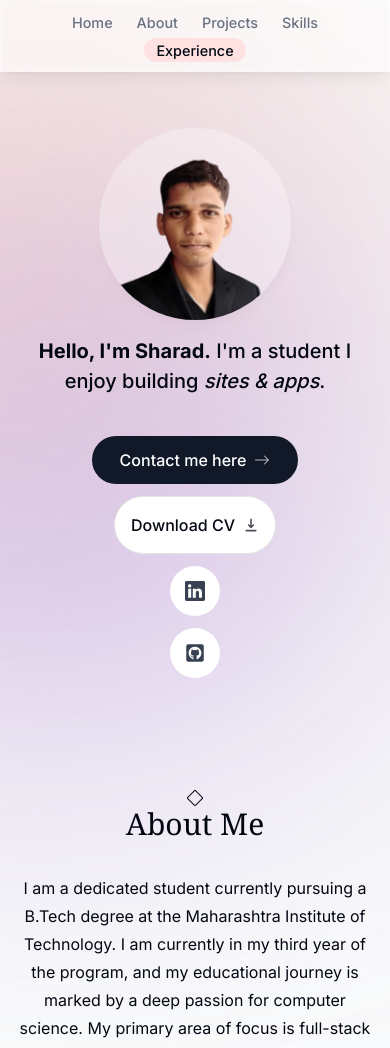
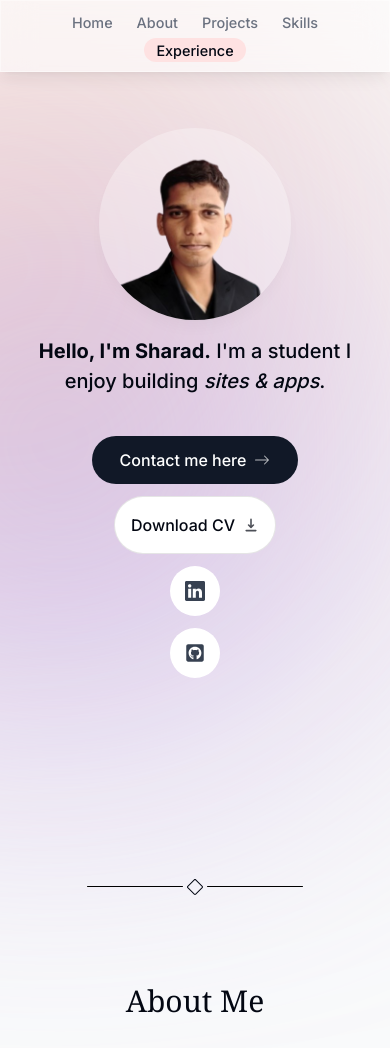
Before and after one commit to code-sharad/portfolio, a Next.js app: page / in a window 390 px wide. Shown: the top 1048 px of the page. Built offline with nearby package versions, Linux system fonts and the light colour scheme.

Commit message:
fix the trigger issue of project button in header

```diff
--- a/app/components/section-divider.tsx
+++ b/app/components/section-divider.tsx
@@ -13,9 +13,9 @@ function SectionDivider() {
         delay: 0.125
       }}
     >
-      <div className='bg-black my-24 h-[1px] w-56 rounded-full hidden sm:block' />
+      <div className='bg-black my-24 h-[1px]  rounded-full min-w-24 max-w-56 sm:w-56' />
       <BsDiamond />
-      <div className='bg-black my-24 h-[1px] w-56 rounded-full hidden sm:block' />
+      <div className='bg-black my-24 h-[1px]  rounded-full min-w-24 max-w-56 sm:w-56' />
 
 
     </motion.div>
```
